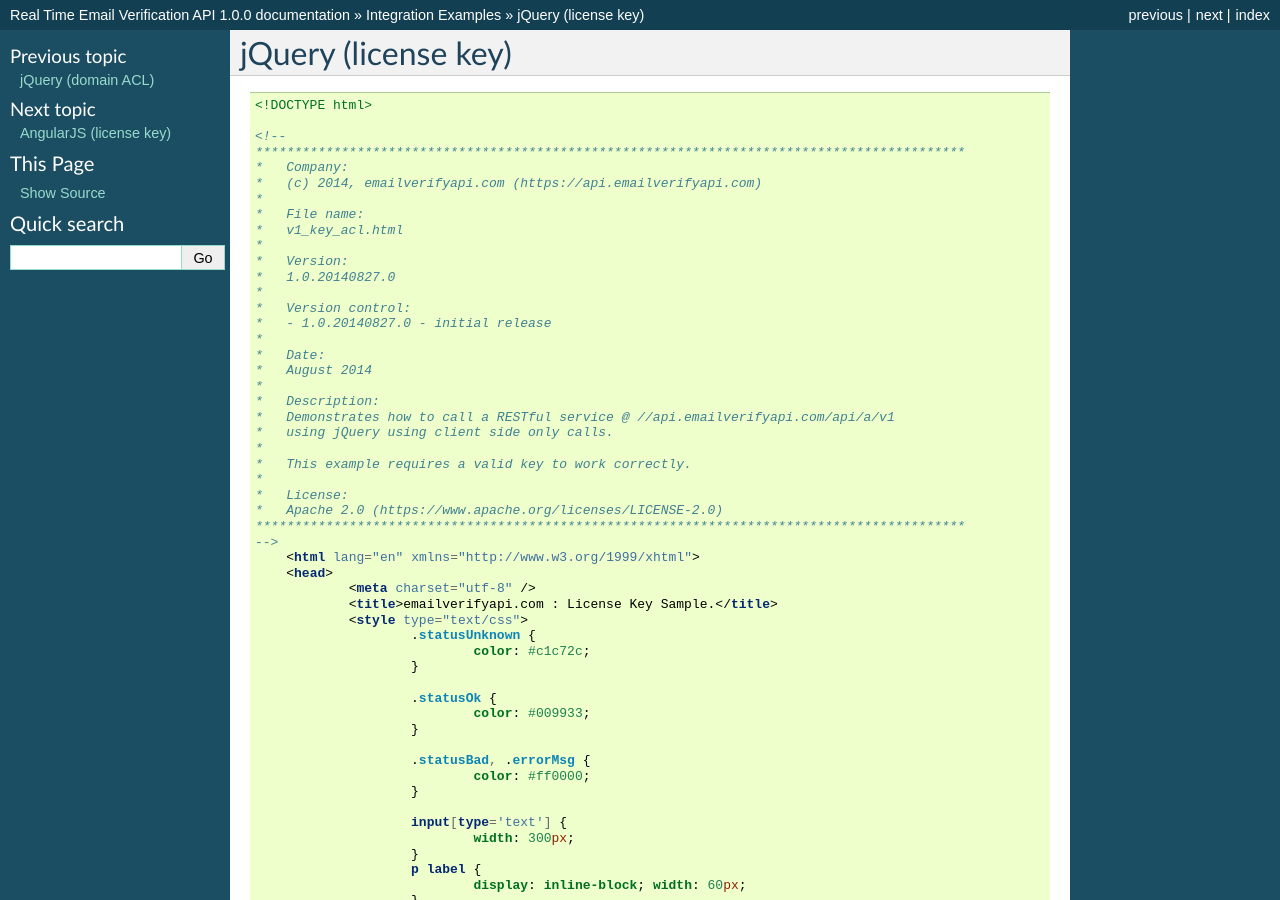
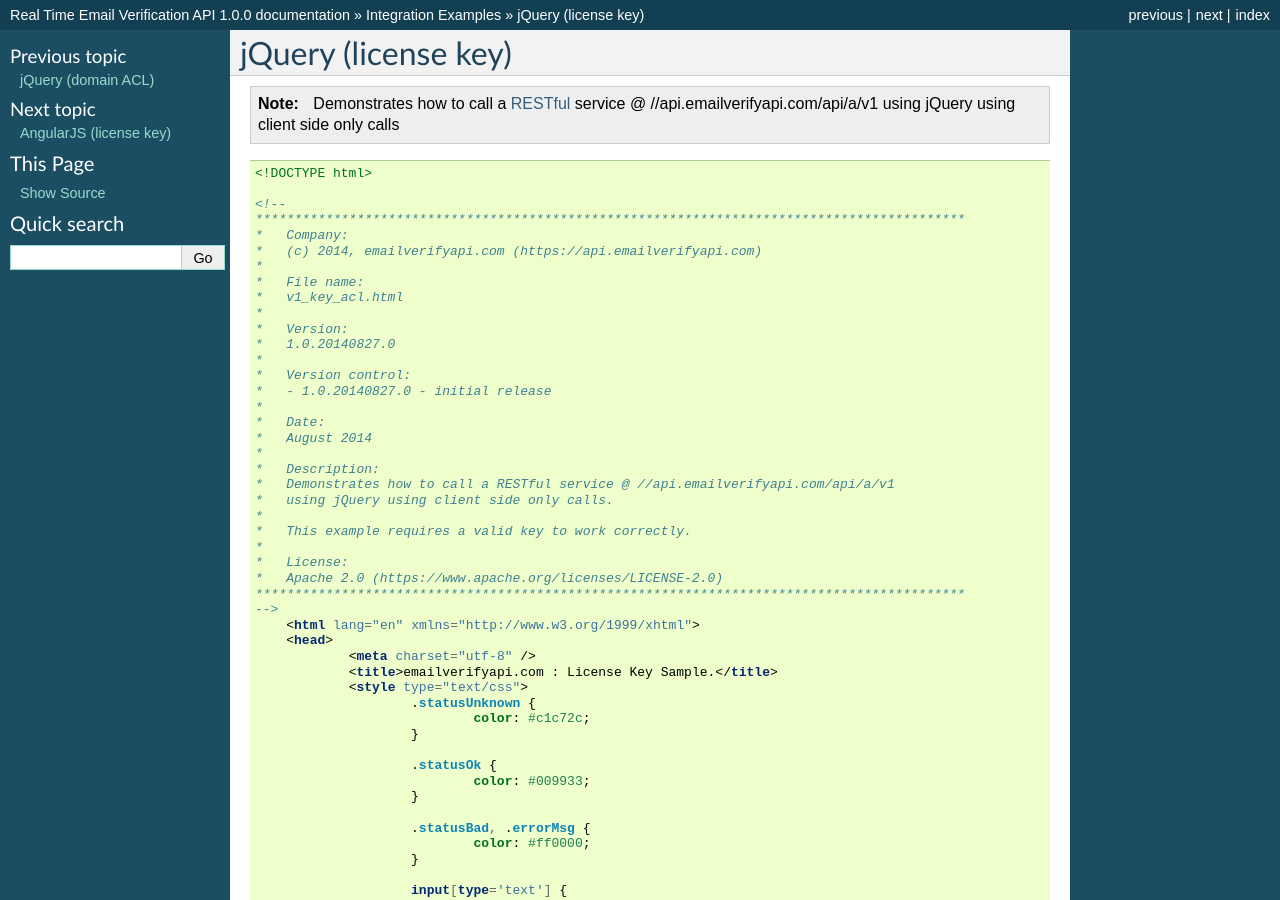
Before and after one commit to emailverifyapicom/docs-rtapi, a Sphinx documentation site: the page built from docs/integration/jquery-key.rst, in a window 1280 px wide and 900 px high. Built offline with Sphinx 7.4.7, drawn with Linux system fonts in a browser that asks for light colours.

```diff
--- a/docs/integration.rst
+++ b/docs/integration.rst
@@ -1,5 +1,3 @@
-.. _Integration Examples: https://api.emailverifyapi.com/CodeExamples
-
 Integration
 ===========
-There are comprehensive `Integration Examples`_ showing diverse examples of server and client languages.
+See comprehensive :doc:`integration/index` showing diverse examples of server and client languages.
--- a/docs/integration/angular-key.rst
+++ b/docs/integration/angular-key.rst
@@ -1,5 +1,7 @@
 AngularJS (license key)
 =======================
+.. note:: 	Demonstrates how to call a :term:`RESTful` service @ //api.emailverifyapi.com/api/a/v1
+			using AngularJS with client side only calls.
 
 .. code-block:: html
 
--- a/docs/integration/jquery-domain-acl.rst
+++ b/docs/integration/jquery-domain-acl.rst
@@ -1,5 +1,9 @@
 jQuery (domain ACL)
 ===================
+
+.. note:: 	Demonstrates how to call a :term:`RESTful` service @ //api.emailverifyapi.com/api/b/v1
+			using jQuery, client side only calls.
+
 .. code-block:: html
 
     <!DOCTYPE html>
--- a/docs/integration/jquery-key.rst
+++ b/docs/integration/jquery-key.rst
@@ -1,5 +1,7 @@
 jQuery (license key)
 ====================
+.. note:: 	Demonstrates how to call a :term:`RESTful` service @ //api.emailverifyapi.com/api/a/v1
+			using jQuery using client side only calls
 
 .. code-block:: html
 
```
Also changed, not shown: docs/index.rst (+10 -2 lines), docs/quickstart.rst (added, +40 -0 lines).
